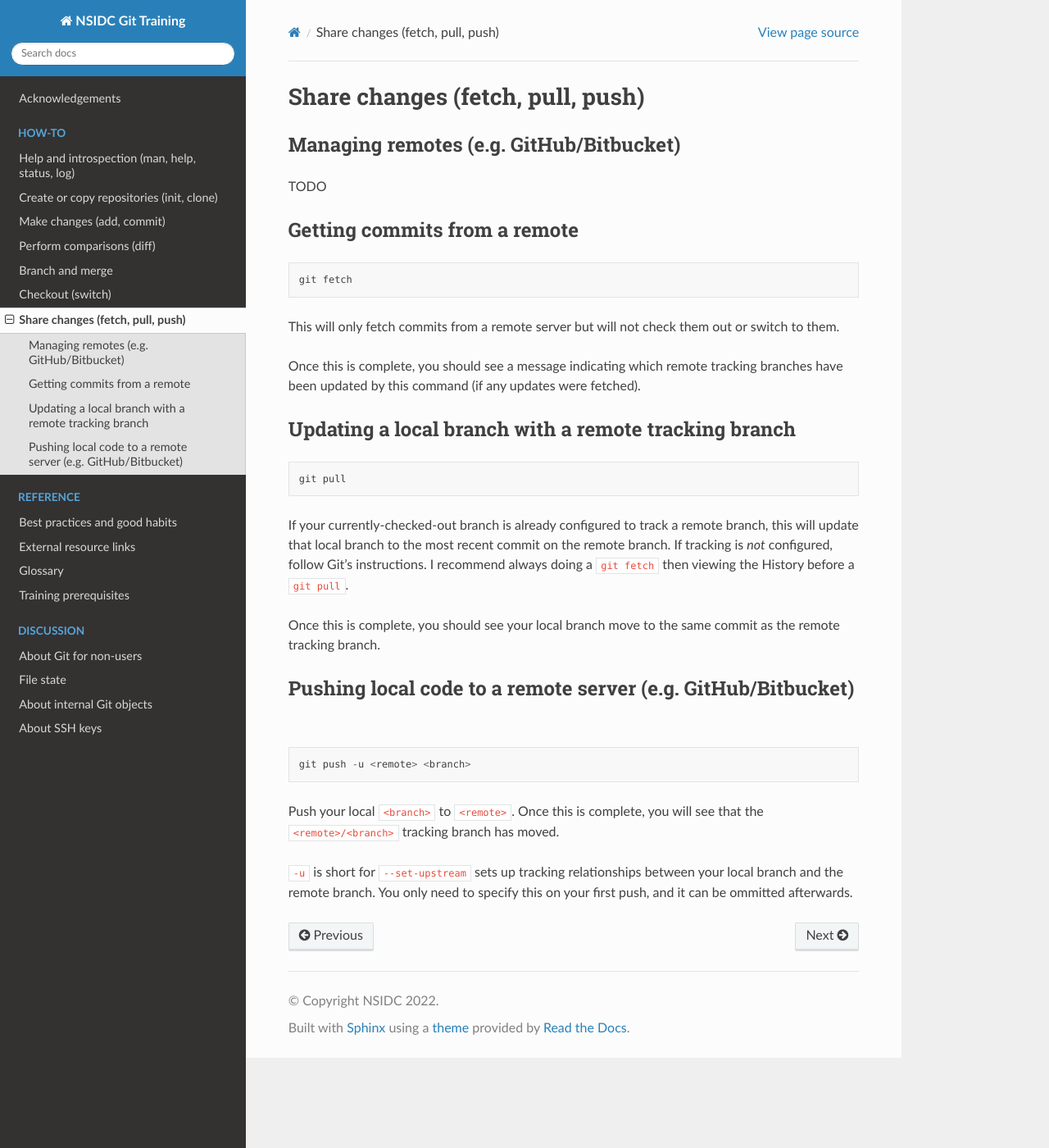
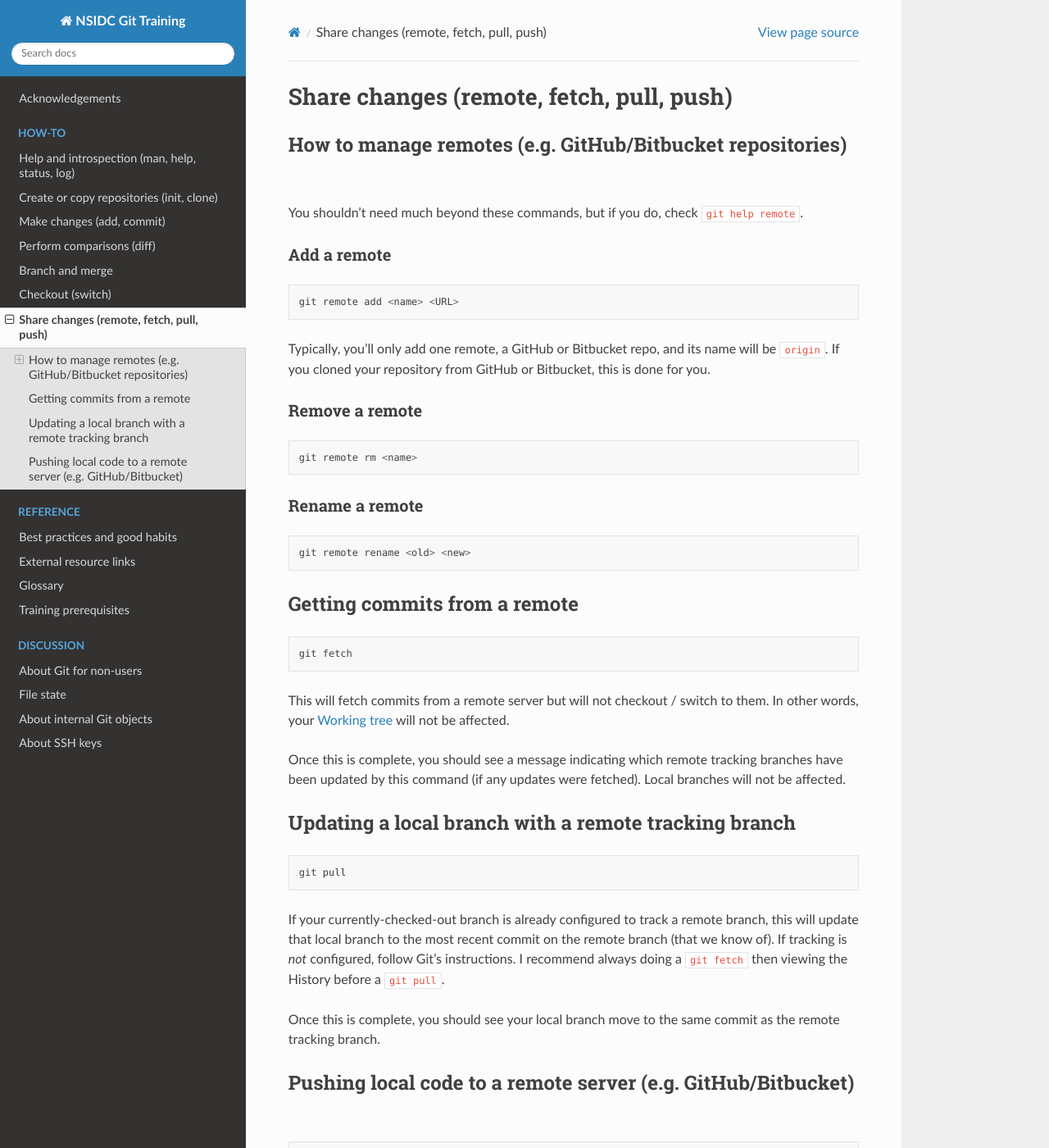
Before and after one commit to nsidc/git-training, a Sphinx documentation site: the page built from doc/how-to/share-changes.md, in a window 1280 px wide and 1400 px high. Shown: the whole window at 82% size. Built offline with Sphinx 7.4.7 and the Read the Docs theme 2.0.0, drawn with Linux system fonts in a browser that asks for light colours.

Commit message:
Add `git remote` how-tos

````diff
--- a/doc/how-to/share-changes.md
+++ b/doc/how-to/share-changes.md
@@ -1,8 +1,32 @@
-# Share changes (fetch, pull, push)
+# Share changes (remote, fetch, pull, push)
 
-## Managing remotes (e.g. GitHub/Bitbucket)
+## How to manage remotes (e.g. GitHub/Bitbucket repositories)
 
-TODO
+You shouldn't need much beyond these commands, but if you do, check `git help remote`.
+
+
+### Add a remote
+
+```
+git remote add <name> <URL>
+```
+
+Typically, you'll only add one remote, a GitHub or Bitbucket repo, and its name will be
+`origin`. If you cloned your repository from GitHub or Bitbucket, this is done for you.
+
+
+### Remove a remote
+
+```
+git remote rm <name>
+```
+
+
+### Rename a remote
+
+```
+git remote rename <old> <new>
+```
 
 
 ## Getting commits from a remote
@@ -11,11 +35,12 @@ TODO
 git fetch
 ```
 
-This will only fetch commits from a remote server but will not check them out or switch
-to them.
+This will fetch commits from a remote server but will not checkout / switch to them. In
+other words, your {term}`Working tree` will not be affected.
 
 Once this is complete, you should see a message indicating which remote tracking
-branches have been updated by this command (if any updates were fetched).
+branches have been updated by this command (if any updates were fetched). Local branches
+will not be affected.
 
 
 ## Updating a local branch with a remote tracking branch
@@ -25,9 +50,9 @@ git pull
 ```
 
 If your currently-checked-out branch is already configured to track a remote branch,
-this will update that local branch to the most recent commit on the remote branch. If
-tracking is _not_ configured, follow Git's instructions. I recommend always doing a `git
-fetch` then viewing the History before a `git pull`.
+this will update that local branch to the most recent commit on the remote branch (that
+we know of). If tracking is _not_ configured, follow Git's instructions. I recommend
+always doing a `git fetch` then viewing the History before a `git pull`.
 
 Once this is complete, you should see your local branch move to the same commit as the
 remote tracking branch.
````
